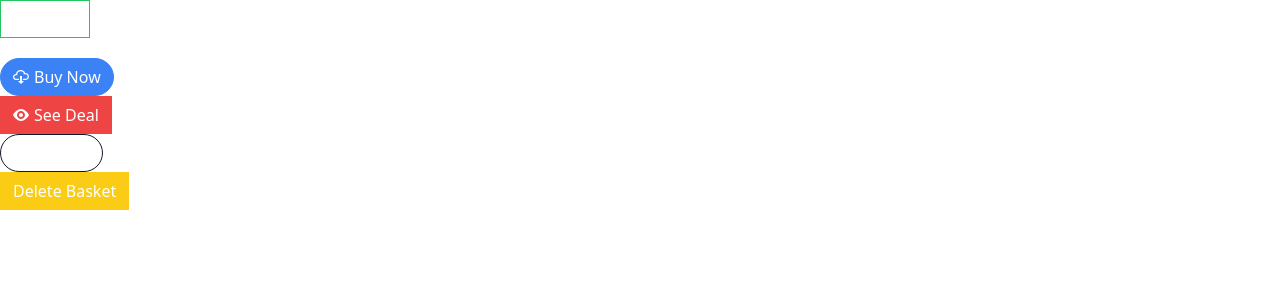
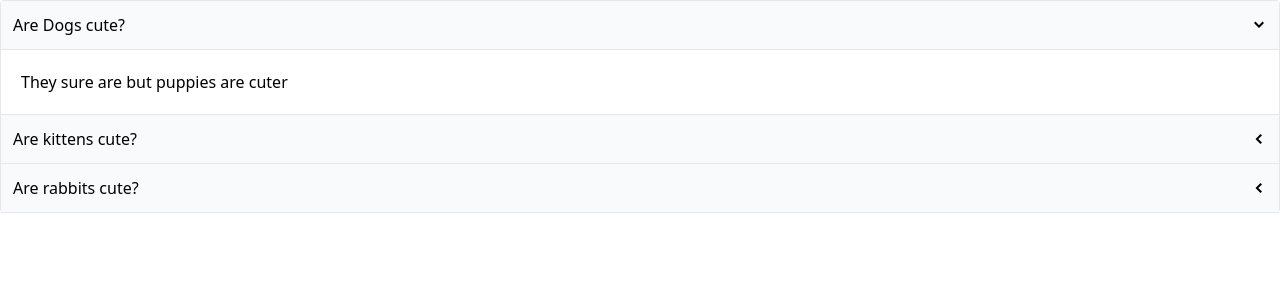
Before and after one commit to ElSmith7/react-menu-components, a React (Create React App) app: page / in a window 1280 px wide. Shown: the top 300 px of the page. Built offline with nearby package versions, Linux system fonts and the light colour scheme.

Commit message:
moved Button info into Button component, added Accordion component

```diff
--- a/src/App.js
+++ b/src/App.js
@@ -1,39 +1,25 @@
-import Button from "./Button";
-import { GoBell, GoCloudDownload, GoEye } from "react-icons/go";
+import Accordion from "./components/Accordion";
 
 function App() {
-  const handleClick = () => {
-    console.log("hi");
-  };
-  return (
-    <div>
-      <div>
-        <Button success outline onClick={handleClick} className="mb-5">
-          <GoBell />
-          Hello!
-        </Button>
-      </div>
-      <div>
-        <Button primary rounded>
-          <GoCloudDownload />
-          Buy Now
-        </Button>
-      </div>
-      <div>
-        <Button danger>
-          <GoEye />
-          See Deal
-        </Button>
-      </div>
-      <div>
-        <Button secondary outline rounded>
-          Hide Adds
-        </Button>
-      </div>
-      <div>
-        <Button warning>Delete Basket</Button>
-      </div>
-    </div>
-  );
+  const items = [
+    {
+      id: "dvcb",
+      label: "Are Dogs cute?",
+      content: "They sure are but puppies are cuter",
+    },
+    {
+      id: "dfvb",
+      label: "Are kittens cute?",
+      content: "Sure but they are a bit weird, cats are cuter",
+    },
+    {
+      id: "mvmkkd",
+      label: "Are rabbits cute?",
+      content:
+        "On the outside rabbits my seem cute and fluffy, however they are the devil incarnate. They eat their own babies. Never trust a rabbit.",
+    },
+  ];
+  return <Accordion items={items} />;
 }
+
 export default App;
--- /dev/null
+++ b/src/components/Accordion.js
@@ -0,0 +1,36 @@
+import { useState } from "react";
+import { GoChevronDown, GoChevronLeft } from "react-icons/go";
+
+function Accordion({ items }) {
+  const [expandedIndex, setExpandedIndex] = useState(0);
+
+  const handleClick = (nextIndex) => {
+    setExpandedIndex(nextIndex);
+  };
+  const renderedItems = items.map((item, index) => {
+    const isExpanded = index === expandedIndex;
+
+    const icon = (
+      <span>{isExpanded ? <GoChevronDown /> : <GoChevronLeft />}</span>
+    );
+
+    return (
+      <div key={item.id}>
+        <div
+          className="flex justify-between p-3 bg-gray-50 border-b items-center cursor-pointer"
+          onClick={() => {
+            handleClick(index);
+          }}
+        >
+          {item.label}
+          {icon}
+        </div>
+        {isExpanded && <div className="border-b p-5">{item.content}</div>}
+      </div>
+    );
+  });
+
+  return <div className="border-x border-t rounded">{renderedItems}</div>;
+}
+
+export default Accordion;
--- /dev/null
+++ b/src/pages/ButtonPage.js
@@ -0,0 +1,39 @@
+import Button from "../components/Button";
+import { GoBell, GoCloudDownload, GoEye } from "react-icons/go";
+
+function ButtonPage() {
+  const handleClick = () => {
+    console.log("hi");
+  };
+  return (
+    <div>
+      <div>
+        <Button success outline onClick={handleClick} className="mb-5">
+          <GoBell />
+          Hello!
+        </Button>
+      </div>
+      <div>
+        <Button primary rounded>
+          <GoCloudDownload />
+          Buy Now
+        </Button>
+      </div>
+      <div>
+        <Button danger>
+          <GoEye />
+          See Deal
+        </Button>
+      </div>
+      <div>
+        <Button secondary outline rounded>
+          Hide Adds
+        </Button>
+      </div>
+      <div>
+        <Button warning>Delete Basket</Button>
+      </div>
+    </div>
+  );
+}
+export default ButtonPage;
```
Also changed, not shown: src/components/Button.js (renamed from src/Button.js).
